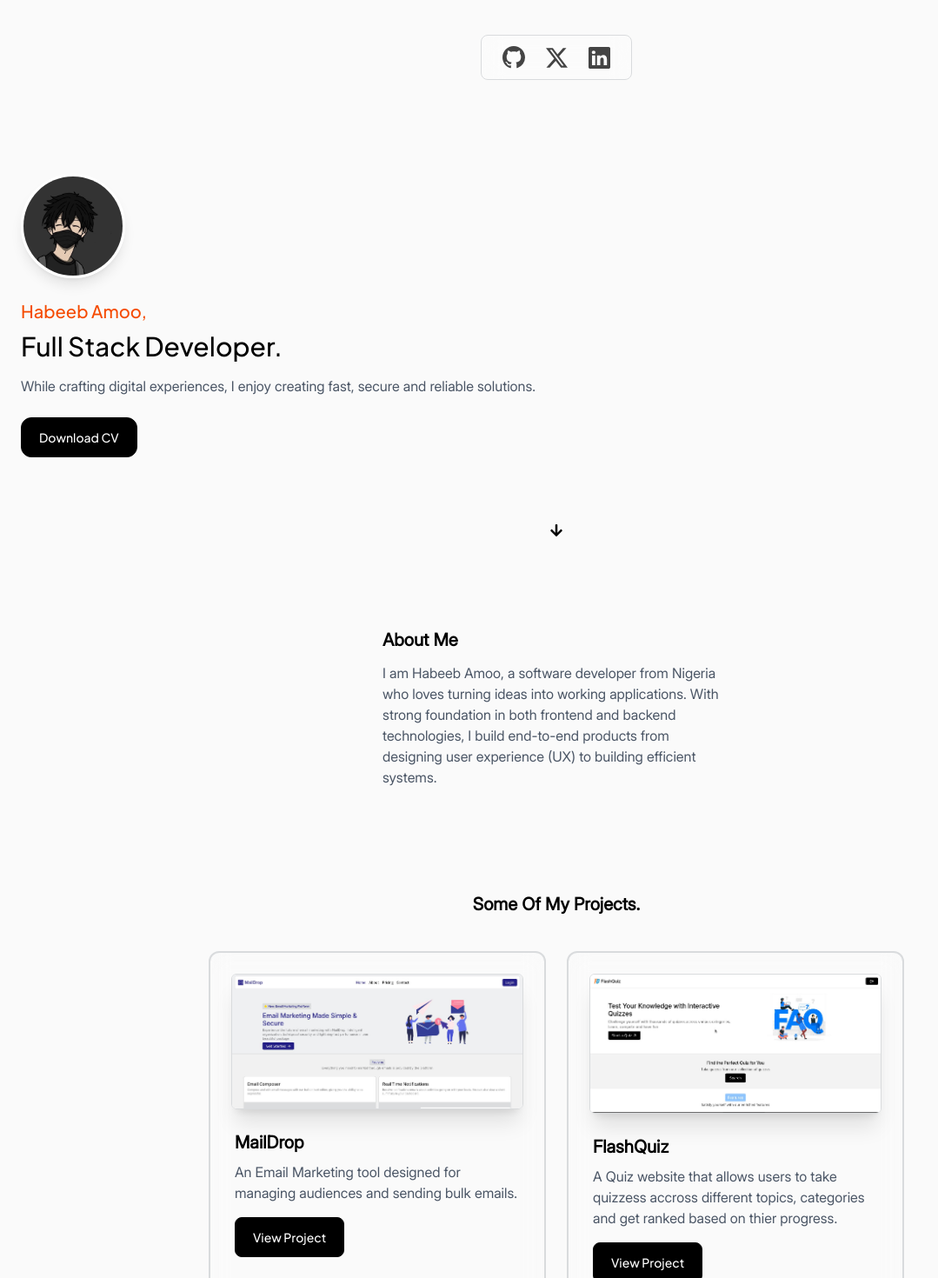
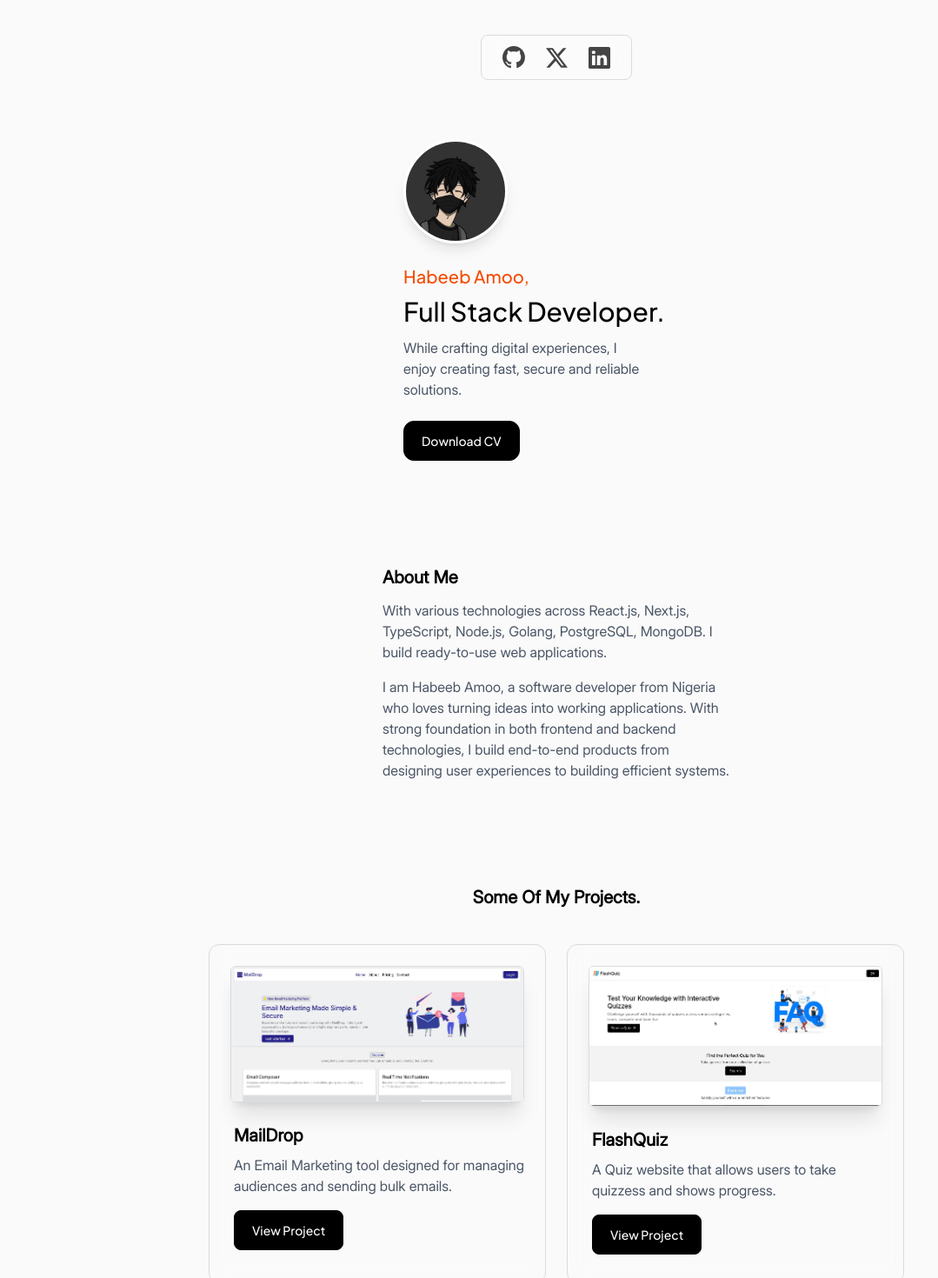
Before and after one commit to Habeebamoo/Portfolio, a React (Vite) app: page / in a window 1280 px wide. Shown: the top 1470 px of the page at 87% size, without its empty margins (0-1079 px from the left). Built offline with nearby package versions, Linux system fonts and the light colour scheme.

Commit message:
updated UI

```diff
--- a/src/components/Hero.tsx
+++ b/src/components/Hero.tsx
@@ -6,13 +6,13 @@ const Hero = () => {
   };
 
   return (
-    <section className="px-6 pt-50">
+    <section className="px-6 sm:w-[400px] mx-auto pt-40">
       <div className="h-30 w-30 rounded-full overflow-hidden shadow-lg border-3 border-white" data-aos="slide-down">
         <img src={avatar} className="h-full w-full object-cover" />
       </div>
       <h1 className="text-xl font-jsans text-orange-600 mt-6" data-aos="zoom-in">Habeeb Amoo,</h1>
       <h1 className="text-3xl font-jsans mt-2" data-aos="zoom-in">Full Stack Developer.</h1>
-      <p className="mt-4 text-gray-600 mb-6 font-inter w-[80%]" data-aos="zoom-in">While crafting digital experiences, I enjoy creating fast, secure and reliable solutions.</p>
+      <p className="mt-3 text-gray-600 mb-6 font-inter w-[80%]" data-aos="zoom-in">While crafting digital experiences, I enjoy creating fast, secure and reliable solutions.</p>
       <div data-aos="slide-up">
         <button
           onClick={toCv}
--- a/src/components/Main.tsx
+++ b/src/components/Main.tsx
@@ -4,7 +4,7 @@ import flashquizImg from "../assets/flash-img1.png"
 import { FaGolang } from "react-icons/fa6"
 import { BiLogoJavascript, BiLogoPostgresql, } from "react-icons/bi"
 import { SiTypescript } from "react-icons/si"
-import { FaArrowDown, FaReact } from "react-icons/fa"
+import { FaReact } from "react-icons/fa"
 import { LiaNodeJs } from "react-icons/lia"
 import { BsSend } from "react-icons/bs"
 
@@ -12,15 +12,14 @@ const Main = () => {
   return (
     <>
       <section className="w-[90%] sm:w-[400px] mx-auto">
-        <div className="my-20 flex-center">
-          <FaArrowDown className="animate-bounce" />
-        </div>
-
         {/* About me */}
-        <div className="mt-25">
+        <div className="mt-30">
           <h1 className="font-inter text-xl font-bold">About Me</h1>
           <p className="leading-6 text-gray-600 font-inter mt-3">
-            I am Habeeb Amoo, a software developer from Nigeria who loves turning ideas into working applications. With strong foundation in both frontend and backend technologies, I build end-to-end products from designing user experience (UX) to building efficient systems.
+            With various technologies across React.js, Next.js, TypeScript, Node.js, Golang, PostgreSQL, MongoDB. I build ready-to-use web applications.
+          </p>
+          <p className="leading-6 text-gray-600 font-inter mt-4">
+            I am Habeeb Amoo, a software developer from Nigeria who loves turning ideas into working applications. With strong foundation in both frontend and backend technologies, I build end-to-end products from designing user experiences to building efficient systems.
           </p>
         </div>
       </section>
@@ -40,7 +39,7 @@ const Main = () => {
           <ProjectDisplay
             img={flashquizImg}
             title="FlashQuiz"
-            description="A Quiz website that allows users to take quizzess accross different topics, categories and get ranked based on thier progress."
+            description="A Quiz website that allows users to take quizzess and shows progress."
             location="/project/flashquiz"
           />
         </div>
--- a/src/components/ProjectDisplay.tsx
+++ b/src/components/ProjectDisplay.tsx
@@ -15,7 +15,7 @@ const ProjectDisplay = ({ img, title, description, location }: Props) => {
   }
 
   return (
-    <div className="border-2 border-mutedLg backdrop-blur-md p-6 rounded-xl">
+    <div className="border-1 border-mutedLg backdrop-blur-md p-6 rounded-xl">
       <img src={img} className="rounded-md border-1 border-mutedLg shadow-xl" />
       <div className="pl-1 mb-2 mt-6">
         <h1 className="font-inter font-bold text-xl">{title}</h1>
--- a/src/pages/projects/Flashquiz.tsx
+++ b/src/pages/projects/Flashquiz.tsx
@@ -48,16 +48,16 @@ const Flashquiz = () => {
       </div>
 
       <div className="mt-10 mb-20 grid grid-cols-1 gap-6 sm:grid-cols-2 lg:grid-cols-4">
-        <div className="p-6 bg-white/30 backdrop-blur-lg border-2 border-mutedLg rounded-lg">
+        <div className="p-6 bg-white/30 backdrop-blur-lg border-1 border-mutedLg rounded-lg">
           <img src={img1} className="rounded-md border-1 border-mutedLg" />
         </div>
-        <div className="p-6 bg-white/30 backdrop-blur-md border-2 border-mutedLg rounded-lg">
+        <div className="p-6 bg-white/30 backdrop-blur-md border-1 border-mutedLg rounded-lg">
           <img src={img2} className="rounded-md border-1 border-mutedLg" />
         </div>
-        <div className="p-6 bg-white/30 backdrop-blur-md border-2 border-mutedLg rounded-lg">
+        <div className="p-6 bg-white/30 backdrop-blur-md border-1 border-mutedLg rounded-lg">
           <img src={img3} className="rounded-md border-1 border-mutedLg" />
         </div>
-        <div className="p-6 bg-white/30 backdrop-blur-md border-2 border-mutedLg rounded-lg">
+        <div className="p-6 bg-white/30 backdrop-blur-md border-1 border-mutedLg rounded-lg">
           <img src={img4} className="rounded-md border-1 border-mutedLg" />
         </div>
       </div>
--- a/src/pages/projects/MailDrop.tsx
+++ b/src/pages/projects/MailDrop.tsx
@@ -48,16 +48,16 @@ const MailDrop = () => {
       </div>
 
       <div className="mt-10 mb-20 grid grid-cols-1 gap-6 sm:grid-cols-2 lg:grid-cols-4">
-        <div className="p-6 bg-white/30 backdrop-blur-md border-2 border-mutedLg rounded-lg">
+        <div className="p-6 bg-white/30 backdrop-blur-md border-1 border-mutedLg rounded-lg">
           <img src={img1} className="rounded-md border-1 border-mutedLg" />
         </div>
-        <div className="p-6 bg-white/30 backdrop-blur-md border-2 border-mutedLg rounded-lg">
+        <div className="p-6 bg-white/30 backdrop-blur-md border-1 border-mutedLg rounded-lg">
           <img src={img2} className="rounded-md border-1 border-mutedLg" />
         </div>
-        <div className="p-6 bg-white/30 backdrop-blur-md border-2 border-mutedLg rounded-lg">
+        <div className="p-6 bg-white/30 backdrop-blur-md border-1 border-mutedLg rounded-lg">
           <img src={img3} className="rounded-md border-1 border-mutedLg" />
         </div>
-        <div className="p-6 bg-white/30 backdrop-blur-md border-2 border-mutedLg rounded-lg">
+        <div className="p-6 bg-white/30 backdrop-blur-md border-1 border-mutedLg rounded-lg">
           <img src={img4} className="rounded-md border-1 border-mutedLg" />
         </div>
       </div>
```
